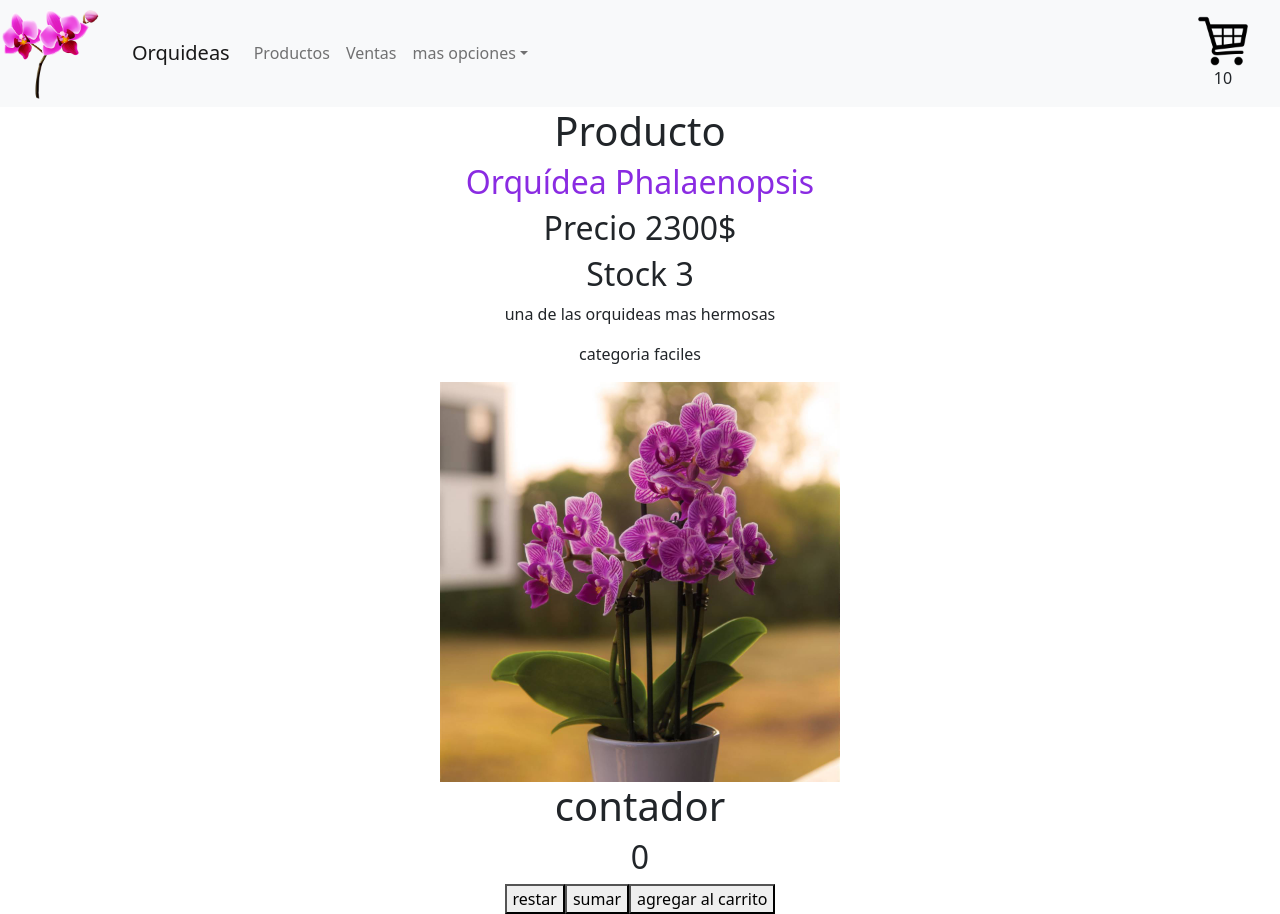
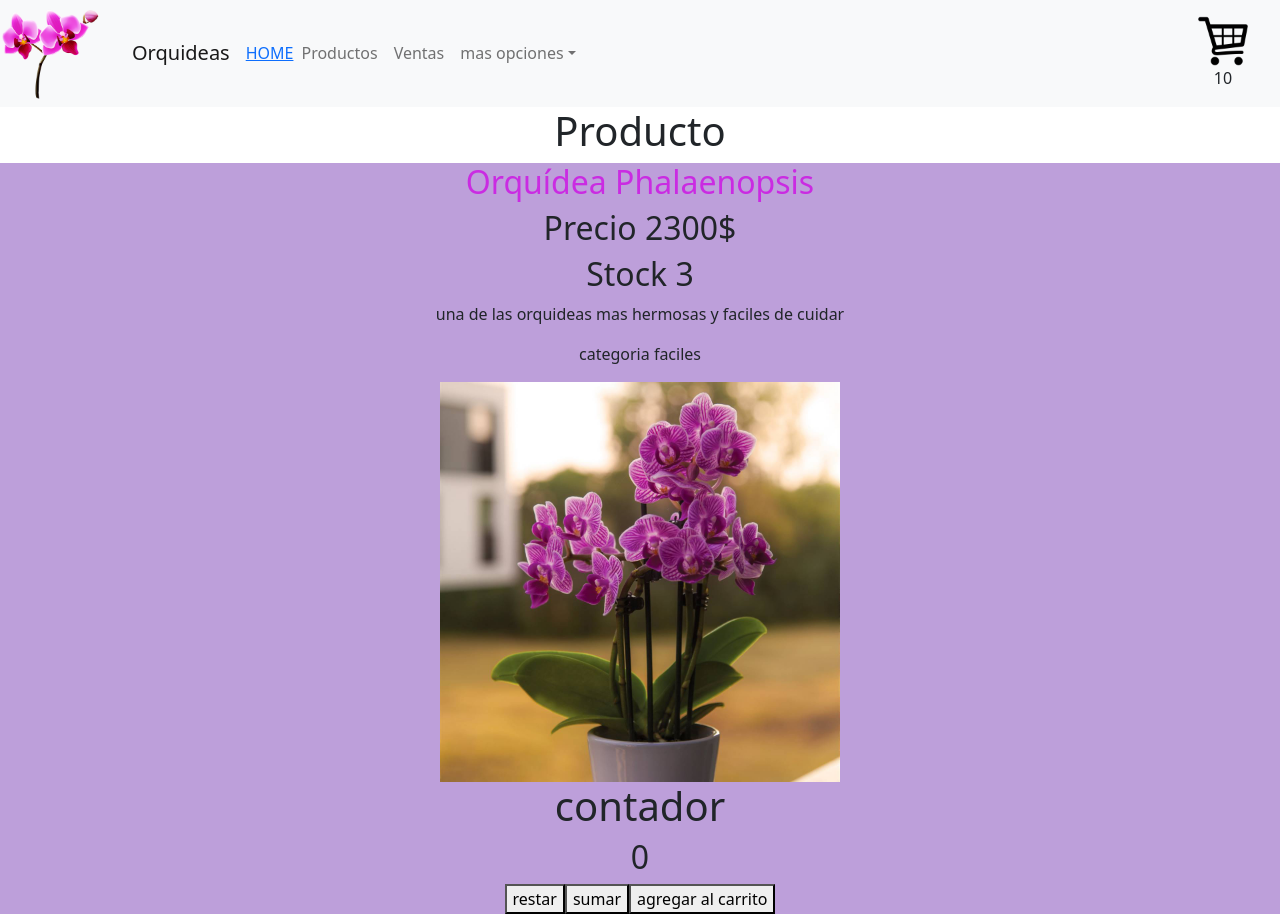
Before and after one commit to martha-argerich-25/Proyectoreact, a React (Create React App) app: page /detail/1 in a window 1280 px wide. Built offline with nearby package versions, Linux system fonts and the light colour scheme.

Commit message:
segunda entrega

```diff
--- a/src/asyncMock.js
+++ b/src/asyncMock.js
@@ -9,7 +9,7 @@ const products = [
     price:2300 ,
     stock:3  ,
     img:'/img/1.jpg',
-    description:'una de las orquideas mas hermosas',
+    description:'una de las orquideas mas hermosas y faciles de cuidar',
     category:'faciles'
     },
 
@@ -18,7 +18,7 @@ const products = [
     price:2450,
     stock:4,
     img:'/img/2.jpg',
-    description:'una de las orquideas mas hermosas',
+    description:'una de las orquideas mas hermosas y dificiles de cuidar',
     category:'dificiles'
     },
 
@@ -27,7 +27,7 @@ const products = [
     price:4450,
     stock:5,
     img:'/img/3.jpg',
-    description:'una de las orquideas mas hermosas',
+    description:'una de las orquideas mas hermosas y dificiles de cuidar',
     category:'dificiles'
     },
     {id:4,
@@ -92,7 +92,7 @@ const products = [
 
 
 
-
+//------------------------funcion para obtener productos-----------------------------------
 
 export const getProducts =()=>{
 
@@ -120,9 +120,9 @@ export const getProductById=(id)=>{
 //-------------------------------------funcion para filtar por categoria---------------------
 export const getProductsByCategory=(categoryId)=>{
 
-    return new Promise ((resolve)=>{
+    return new Promise (resolve=>{
         setTimeout(()=>{
             resolve(products.filter(prod=> prod.category === categoryId))
-        },2000)}
+        },1000)}
 )
 }
--- a/src/components/Item/Item.css
+++ b/src/components/Item/Item.css
@@ -2,7 +2,10 @@
 
 
 .box{
-    display: block;
+    display: inline-block;
+
+
+    border:solid
 
 }
 
@@ -10,5 +13,5 @@
 
 
 .title{
-    color: blueviolet;
+    color: rgb(202, 43, 226);
 }
--- /dev/null
+++ b/src/components/ItemDetail/ItemDetail.css
@@ -0,0 +1,3 @@
+.body{
+    background-color: blueviolet;
+}
--- a/src/components/ItemDetail/ItemDetail.js
+++ b/src/components/ItemDetail/ItemDetail.js
@@ -2,7 +2,7 @@
 import Counter from "../counter/counter"
 
 
-// CARD//
+// CARD// componente de visualizacion
 const ItemDetail = ({name,price,stock,description,img,category})=>{
 
     const handLeOnadd =()=>{
@@ -12,7 +12,7 @@ const ItemDetail = ({name,price,stock,description,img,category})=>{
 
 return(
 
-    <div className='box'>
+    <div className='body'>
 
 
     <h2 className='title'>{name}</h2>
--- a/src/components/ItemDetailContainer/ItemDetailContainer.js
+++ b/src/components/ItemDetailContainer/ItemDetailContainer.js
@@ -15,6 +15,9 @@ const [loading,setLoading]= useState(true)
 const {productId}= useParams()
 console.log(productId)
 
+
+
+//simulacion de API
 useEffect(()=>{
 
 getProductById(productId).then(response=>{
--- a/src/components/ItemListContainer/ItemListContainer.css
+++ b/src/components/ItemListContainer/ItemListContainer.css
@@ -1,3 +1,6 @@
 .Titlefilter{
-    display: block;
+    display:block;
 }
+.body{
+    background-color: rgba(129, 71, 184, 0.521);
+}
--- a/src/components/ItemListContainer/ItemListContainer.js
+++ b/src/components/ItemListContainer/ItemListContainer.js
@@ -15,7 +15,7 @@ const ItemListContainer = ({hola})=>{
 
    const [products,setProducts]= useState([])
     const [loading,setLoading]=useState(true)
-    const {categoryId}= useParams
+    const {categoryId}= useParams()
     console.log (categoryId)
 
 useEffect(()=>{
@@ -52,8 +52,8 @@ console.log(products)
 //console.log(productsMapped)
 
     return (
-      <div>
-          <h1>Lista de productos</h1>
+      <div className="body">
+          <h1>Lista de Productos</h1>
           <Link to = {'/category/faciles'} className="Titlefilter"> Faciles cuidados</Link>
 
           <Link to = {'/category/dificiles'}>Dificiles cuidados</Link>
--- a/src/components/Navbar/Navbar.js
+++ b/src/components/Navbar/Navbar.js
@@ -6,6 +6,7 @@ import Container from 'react-bootstrap/Container';
 import Navbar from 'react-bootstrap/Navbar';
 import NavDropdown from 'react-bootstrap/NavDropdown';
 import CartWidget from '../CartWidget/CartWidget';
+import {Link} from 'react-router-dom'
 
 
 
@@ -17,7 +18,8 @@ function BasicExample() {
       <img src={logo} width="100" alt="flor"/>
       <Container>
 
- <Navbar.Brand href="#home">Orquideas</Navbar.Brand>
+ <Navbar.Brand >Orquideas</Navbar.Brand>
+ <Link to ='/'>HOME</Link>
         <Navbar.Toggle aria-controls="basic-navbar-nav" />
         <Navbar.Collapse id="basic-navbar-nav">
           <Nav className="me-auto">
```
